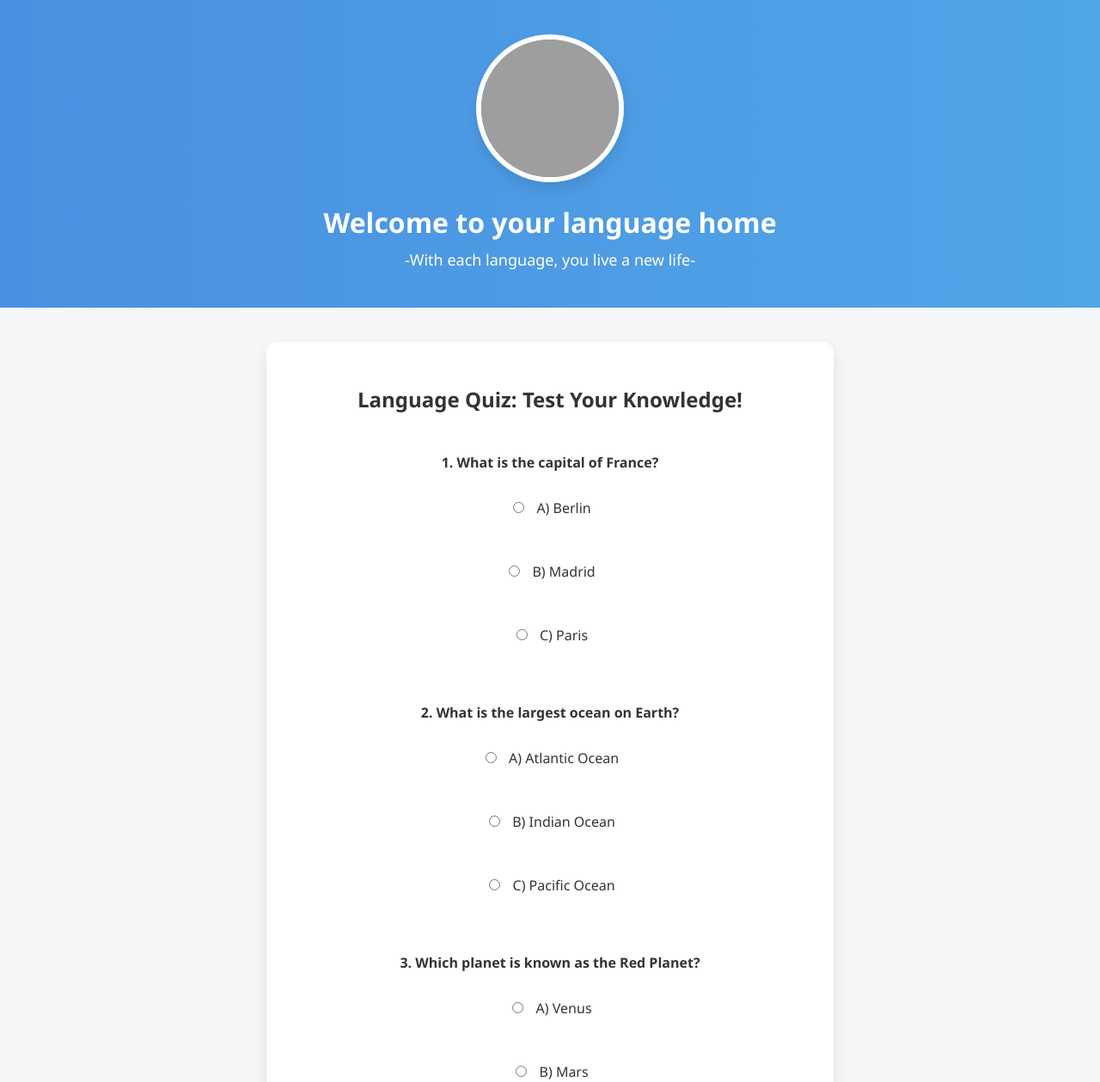
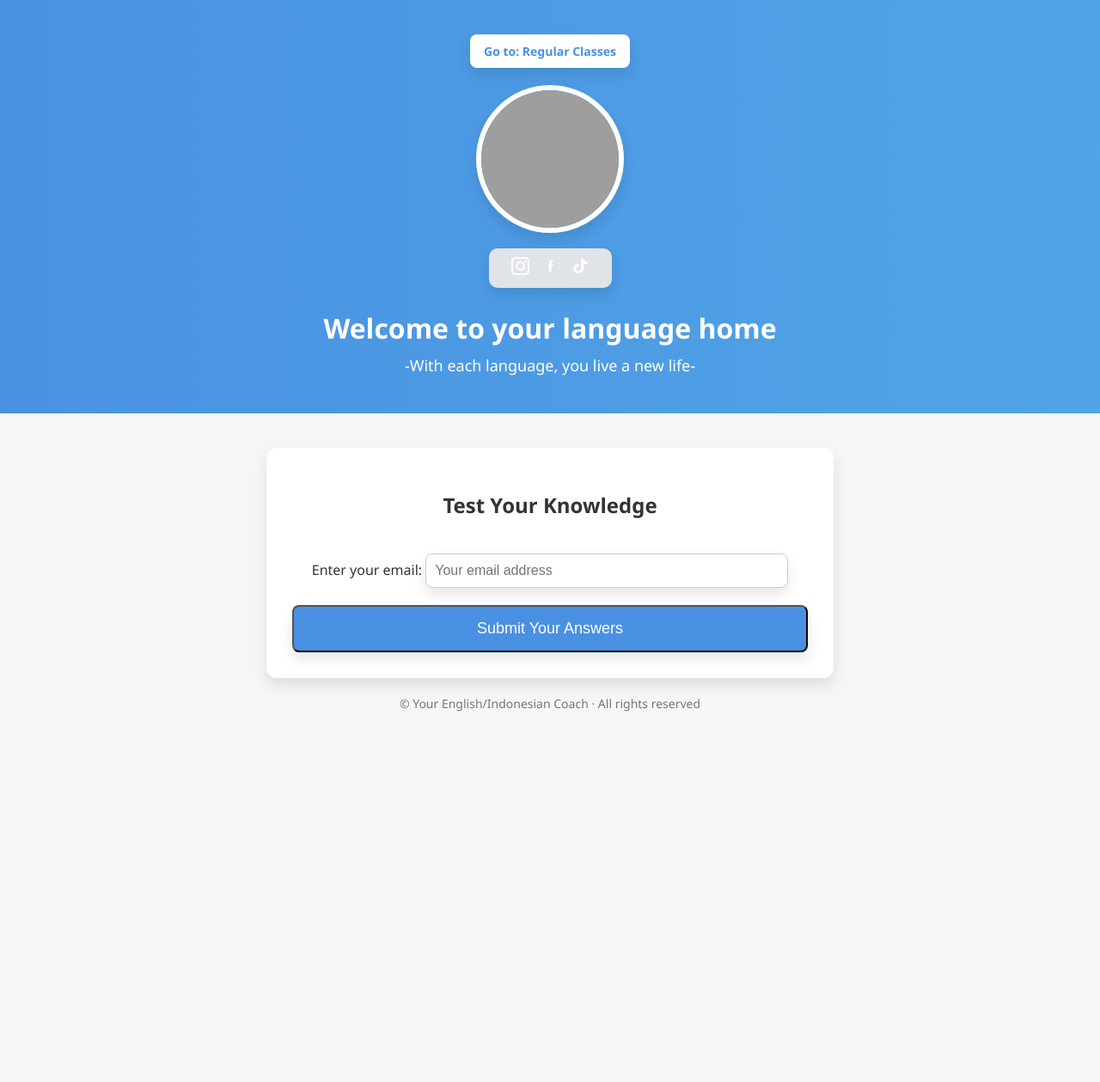
Before and after one commit to DivaLanguages/Free_1-1_class_email, a plain HTML site: page index.html in a window 1280 px wide. Shown: the top 1259 px of the page at 86% size. After the commit the page ends 848 px from the top, so only its background shows below. Drawn offline with Linux system fonts and the light colour scheme; grey boxes are pictures that could not be loaded.

Commit message:
Update index.html

```diff
--- a/index.html
+++ b/index.html
@@ -75,6 +75,25 @@
       margin-bottom: 14px;
     }
 
+    .free-classes-button {
+      background-color: white;
+      color: var(--primary-color);
+      font-weight: 600;
+      padding: 10px 16px;
+      border: none;
+      border-radius: 8px;
+      cursor: pointer;
+      font-size: 14px;
+      transition: background-color 0.3s, transform 0.2s;
+      box-shadow: var(--shadow);
+      text-decoration: none;
+    }
+
+    .free-classes-button:hover {
+      background-color: #e0ebf8;
+      transform: translateY(-1px);
+    }
+
     .card {
       background: var(--card-bg);
       border-radius: 12px;
@@ -110,23 +129,35 @@
       transform: translateY(-2px);
     }
 
-    .form-container {
-      margin-top: 30px;
+    .calendar-label {
+      margin-top: 40px;
+      font-size: 24px;
+      font-weight: 600;
+      color: var(--text-color);
     }
 
-    .form-container h2 {
-      font-size: 24px;
-      margin-bottom: 20px;
+    .calendar-container {
+      margin-top: 20px;
+      width: 100%;
     }
 
-    .form-container form {
-      display: flex;
-      flex-direction: column;
-      gap: 15px;
+    .calendar-container iframe {
+      width: 100%;
+      height: 300px;
+      border: none;
+      box-shadow: var(--shadow);
+      border-radius: 8px;
     }
 
-    .form-container input[type="radio"] {
-      margin-right: 10px;
+    .email-input {
+      margin-top: 20px;
+      padding: 10px;
+      width: 100%;
+      max-width: 400px;
+      border: 1px solid #ccc;
+      border-radius: 8px;
+      font-size: 16px;
+      box-shadow: var(--shadow);
     }
 
     footer {
@@ -167,15 +198,38 @@
       .custom-button {
         font-size: 16px;
       }
+
+      .free-classes-button {
+        font-size: 12px;
+        padding: 6px 10px;
+      }
+
+      .calendar-container iframe {
+        height: 250px;
+      }
     }
   </style>
 </head>
 <body>
   <div class="page-wrapper">
+    <header>
+      <div class="free-button-wrapper">
+        <a href="https://divalanguages.github.io/" target="_blank" class="free-classes-button">Go to: Regular Classes</a>
+      </div>
 
-    <header>
       <div class="profile-and-social">
         <img src="bona.png" alt="Instructor Photo" class="profile">
+        <div class="social-box">
+          <a href="https://www.instagram.com/dv_lingo/" target="_blank">
+            <img src="instagram.png" alt="Instagram">
+          </a>
+          <a href="https://www.facebook.com/profile.php?id=61573026435396" target="_blank">
+            <img src="Facebook.png" alt="Facebook">
+          </a>
+          <a href="https://www.tiktok.com/@divss75?_t=ZS-8vT45GJRlqc&_r=1" target="_blank">
+            <img src="Tiktok.png" alt="TikTok">
+          </a>
+        </div>
       </div>
 
       <h1>Welcome to your language home</h1>
@@ -183,51 +237,22 @@
     </header>
 
     <div class="card">
-      <h2>Language Quiz: Test Your Knowledge!</h2>
+      <h2>Test Your Knowledge</h2>
+      <form action="https://docs.google.com/forms/d/e/1FAIpQLSfBV4Os1IN9aIE54lRUoafBYNBjGDnlN_MkS2o62MPoNe3D0A/formResponse" method="POST" target="_blank">
+        <!-- Email Input -->
+        <label for="email">Enter your email:</label>
+        <input type="email" name="entry.2005620554" id="email" class="email-input" required placeholder="Your email address">
 
-      <!-- Test Form -->
-      <div class="form-container">
-        <form action="#">
-          <!-- Question 1 -->
-          <p><strong>1. What is the capital of France?</strong></p>
-          <label><input type="radio" name="q1" value="a"> A) Berlin</label><br>
-          <label><input type="radio" name="q1" value="b"> B) Madrid</label><br>
-          <label><input type="radio" name="q1" value="c"> C) Paris</label><br>
-
-          <!-- Question 2 -->
-          <p><strong>2. What is the largest ocean on Earth?</strong></p>
-          <label><input type="radio" name="q2" value="a"> A) Atlantic Ocean</label><br>
-          <label><input type="radio" name="q2" value="b"> B) Indian Ocean</label><br>
-          <label><input type="radio" name="q2" value="c"> C) Pacific Ocean</label><br>
-
-          <!-- Question 3 -->
-          <p><strong>3. Which planet is known as the Red Planet?</strong></p>
-          <label><input type="radio" name="q3" value="a"> A) Venus</label><br>
-          <label><input type="radio" name="q3" value="b"> B) Mars</label><br>
-          <label><input type="radio" name="q3" value="c"> C) Jupiter</label><br>
-
-          <!-- Question 4 -->
-          <p><strong>4. Who wrote "Romeo and Juliet"?</strong></p>
-          <label><input type="radio" name="q4" value="a"> A) Charles Dickens</label><br>
-          <label><input type="radio" name="q4" value="b"> B) Shakespeare</label><br>
-          <label><input type="radio" name="q4" value="c"> C) Mark Twain</label><br>
-
-          <!-- Question 5 -->
-          <p><strong>5. What is the longest river in the world?</strong></p>
-          <label><input type="radio" name="q5" value="a"> A) Nile River</label><br>
-          <label><input type="radio" name="q5" value="b"> B) Amazon River</label><br>
-          <label><input type="radio" name="q5" value="c"> C) Yangtze River</label><br>
-
-          <button type="submit" class="custom-button">Submit Quiz</button>
-        </form>
-      </div>
-
+        <!-- Submit Button -->
+        <div class="button-container">
+          <input type="submit" value="Submit Your Answers" class="custom-button">
+        </div>
+      </form>
     </div>
 
     <footer>
       © Your English/Indonesian Coach · All rights reserved
     </footer>
-
   </div>
 </body>
 </html>
```
